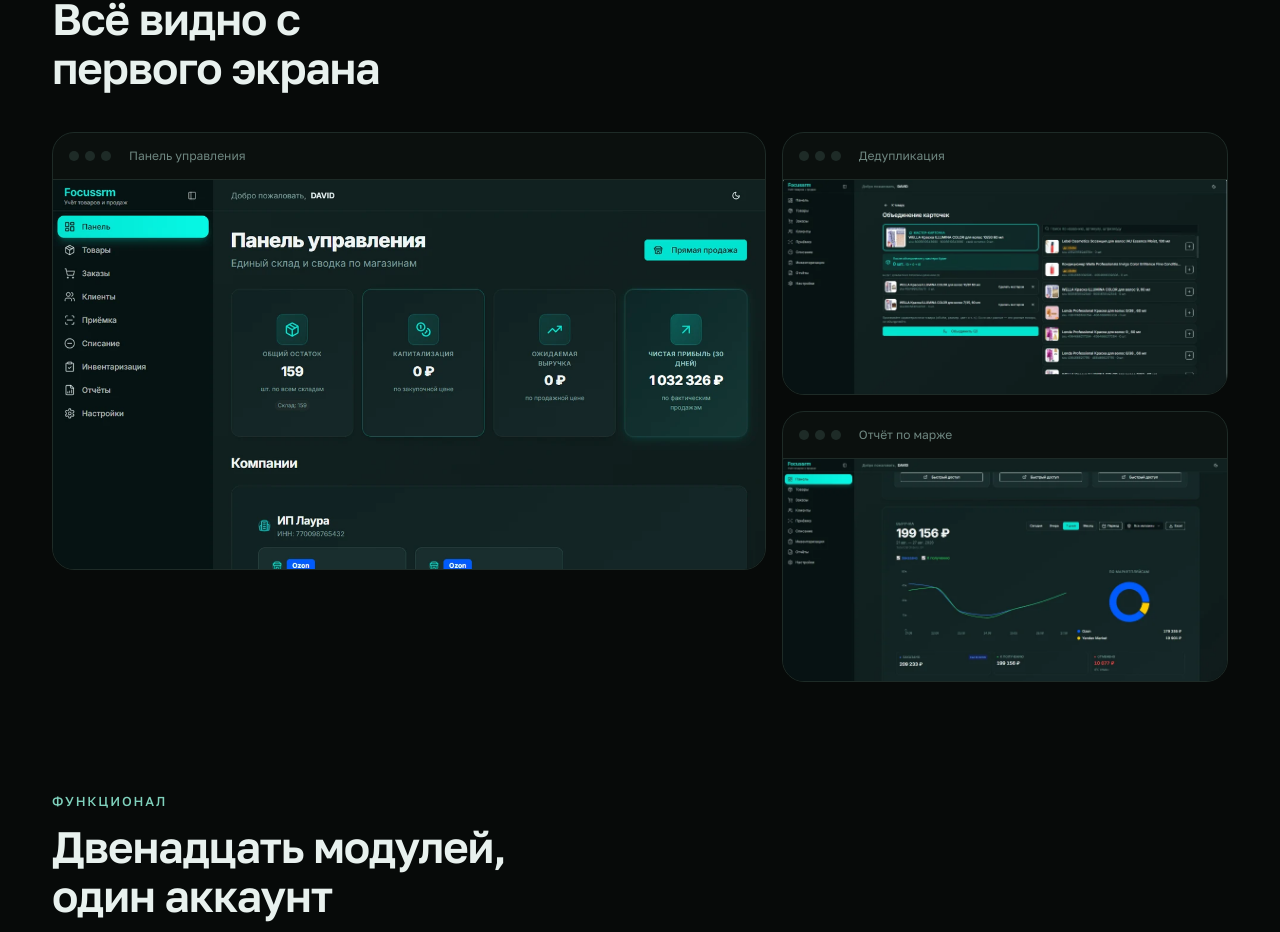
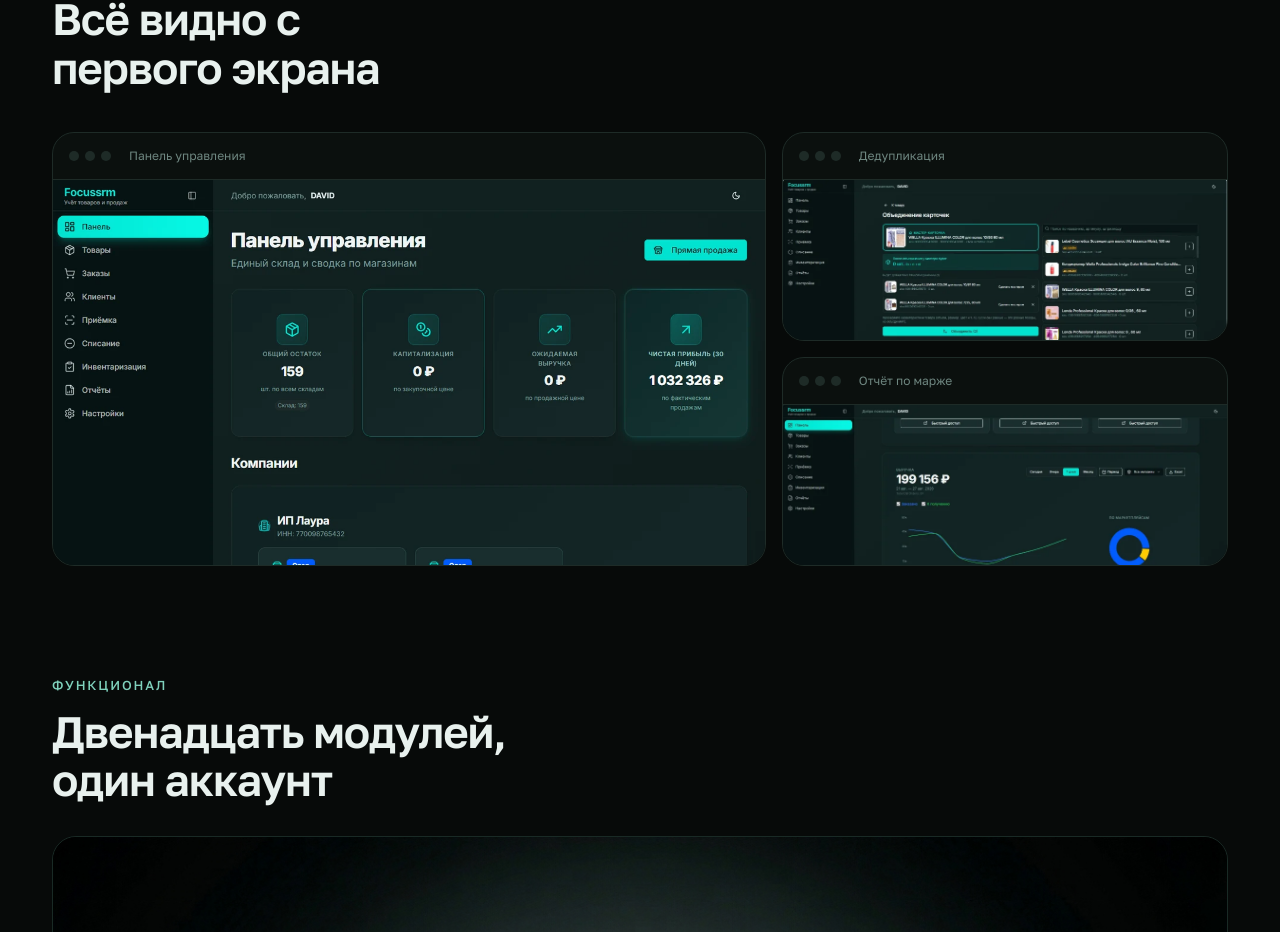
Before and after one commit to davidmkrtumyan1992-stack/focussrm-site, a Next.js app: page / in a window 1280 px wide. Shown: the part 5155-6087 px from the top of the page. Built offline with nearby package versions, Linux system fonts and the light colour scheme.

Commit message:
Frame: заполнять высоту через fill+object-cover вместо фиксированных width/height (реальный фикс несовпадения высот колонок при любой ширине экрана)

```diff
--- a/components/Screenshots.tsx
+++ b/components/Screenshots.tsx
@@ -7,32 +7,30 @@
   label,
   src,
   alt,
-  width,
-  height,
   className = "",
 }: {
   label: string;
   src: string;
   alt: string;
-  width: number;
-  height: number;
   className?: string;
 }) {
   return (
-    <div className={`overflow-hidden rounded-[22px] border border-border bg-surface ${className}`}>
+    <div className={`flex h-full flex-col overflow-hidden rounded-[22px] border border-border bg-surface ${className}`}>
       <div className="flex items-center gap-1.5 border-b border-border/80 px-4 py-3.5">
         <span className="h-2.5 w-2.5 rounded-full bg-border" />
         <span className="h-2.5 w-2.5 rounded-full bg-border" />
         <span className="h-2.5 w-2.5 rounded-full bg-border" />
         <span className="ml-3 text-[12px] text-muted-dim">{label}</span>
       </div>
-      <Image
-        src={src}
-        alt={alt}
-        width={width}
-        height={height}
-        className="block h-auto w-full"
-      />
+      <div className="relative min-h-[160px] flex-1">
+        <Image
+          src={src}
+          alt={alt}
+          fill
+          sizes="(min-width: 1024px) 60vw, 100vw"
+          className="object-cover object-top"
+        />
+      </div>
     </div>
   );
 }
@@ -50,14 +48,12 @@
           </h2>
         </Reveal>
 
-        <div className="mt-10 grid items-start gap-4 lg:grid-cols-[1.6fr_1fr]">
-          <Reveal delay={0.06}>
+        <div className="mt-10 grid gap-4 lg:grid-cols-[1.6fr_1fr]">
+          <Reveal delay={0.06} className="h-full">
             <Frame
               label="Панель управления"
               src={DASHBOARD_SRC!}
               alt="Панель управления Focussrm"
-              width={1200}
-              height={656}
             />
           </Reveal>
           <div className="flex flex-col gap-4">
@@ -66,8 +62,6 @@
                 label="Дедупликация"
                 src={CATALOG_SRC!}
                 alt="Объединение карточек-дублей Focussrm"
-                width={936}
-                height={450}
               />
             </Reveal>
             <Reveal delay={0.18}>
@@ -75,8 +69,6 @@
                 label="Отчёт по марже"
                 src={REPORTS_SRC!}
                 alt="Отчёт по марже Focussrm"
-                width={936}
-                height={468}
               />
             </Reveal>
           </div>
```
